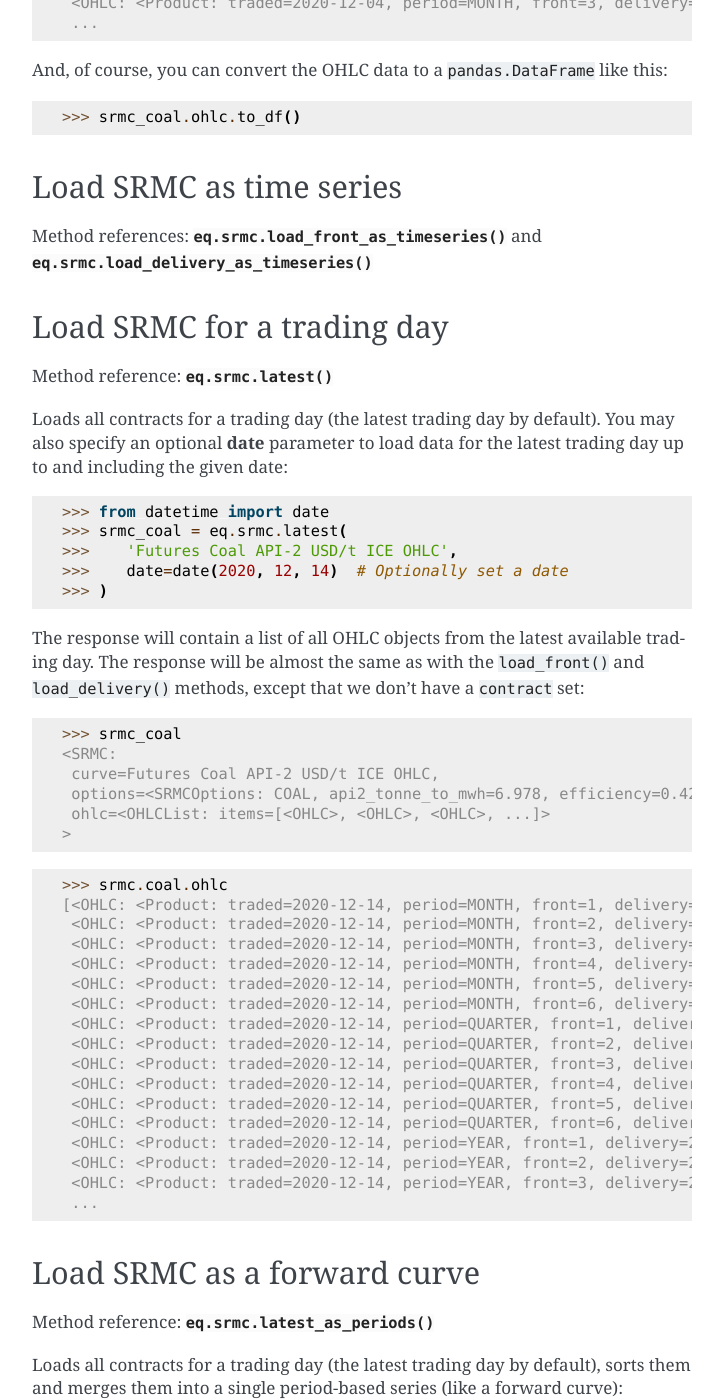
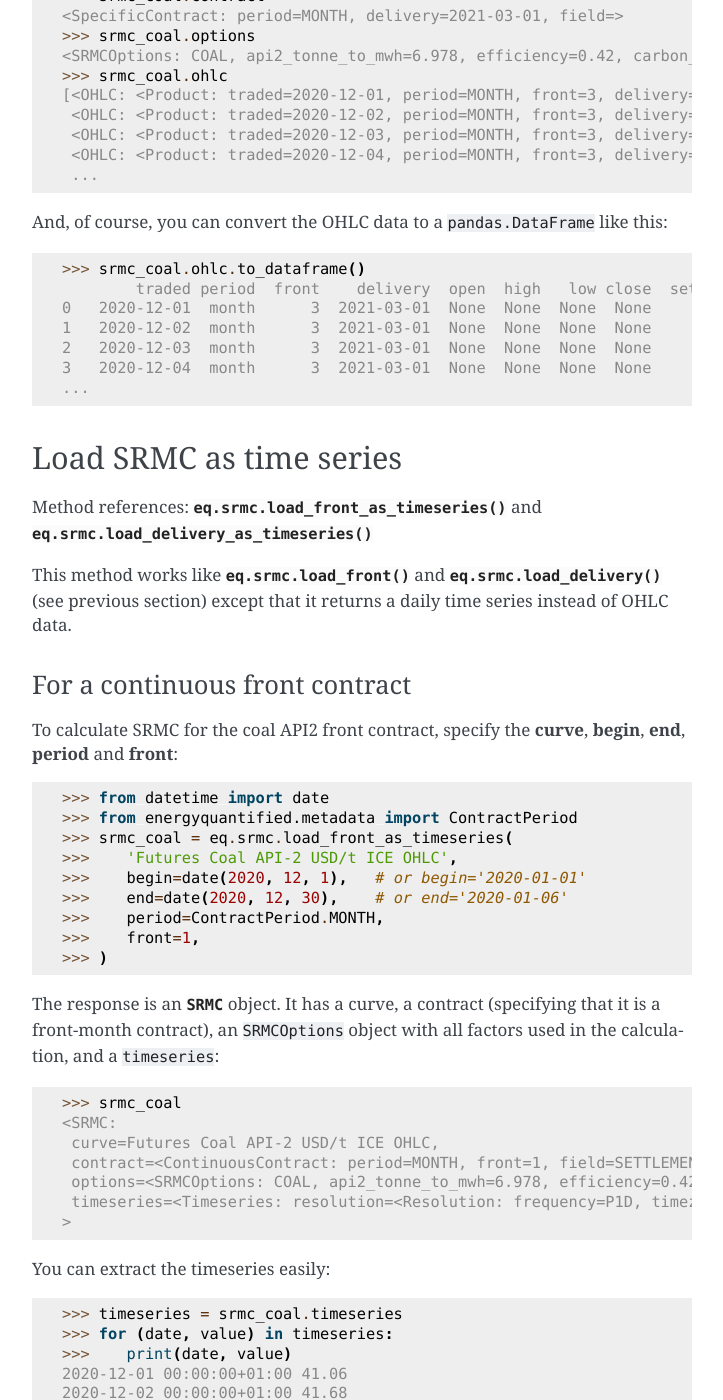
Before and after one commit to energyquantified/eq-python-client, a Sphinx documentation site: the page built from docs/userguide/srmc.rst, in a window 1280 px wide and 1400 px high, scrolled down 2725 px. Shown: the whole window, without its empty margins (388-1111 px from the left). Built offline with Sphinx 7.4.7, drawn with Linux system fonts in a browser that asks for light colours; the version number is read from the project's files by our own code; some of the changed text lies outside the part shown.

Commit message:
Full SRMC API documentation

```diff
--- a/docs/userguide/srmc.rst
+++ b/docs/userguide/srmc.rst
@@ -29,7 +29,7 @@ We calculate short-run marginal costs on-the-fly from closing prices:
    efficiency, carbon emission factor and conversion rates (except for
    currency conversion).
  * Results from SRMC calculations are in **€/MWh**. Currency conversion is
-   done by using **reference rates** from the **European Central Bank (ECB)**.
+   using **reference rates** from the **European Central Bank (ECB)**.
  * We use the **trading date** for the contract when deciding the **currency
    conversion rate** to use.
  * Some countries, such as the UK, has an **additional tax** (18 GBP/t as
@@ -39,7 +39,8 @@ We calculate short-run marginal costs on-the-fly from closing prices:
    **higher-heating value**, but the power market uses **lower-heating value**.
    We support this conversion.
 
-**Note:** When returning OHLC data, only the ``settlement`` field will be set.
+**Note:** We use settlement prices in the OHLC calculations. When returning
+OHLC data for SRMC, only the ``settlement`` field is set.
 
 More details, such as the formulas used, are available in the SRMC article on
 Energy Quantified's `Knowledge base <https://app.energyquantified.com/knowledge-base/>`_
@@ -56,11 +57,14 @@ Method references:
 Calculating historical short-run marginal costs is very similar to
 `loading historical OHLC data <../userguide/ohlc.html#load-ohlc-data>`__.
 
-However, because SRMC calculations requires you to either specify a **front**
+However, because SRMC calculations require you to either specify a **front**
 contract or a **specific** contract, we have split ``load()`` into two methods.
-The only different between ``load_front()`` and ``load_delivery()`` is that
+The difference between ``load_front()`` and ``load_delivery()`` is that
 the first requires a **front** parameter and the second requires a **delivery**
 parameter.
+
+For a continuous front contract
+^^^^^^^^^^^^^^^^^^^^^^^^^^^^^^^
 
 To calculate SRMC for the coal API2 front contract, specify the **curve**,
 **begin**, **end**, **period** and **front**:
@@ -76,7 +80,7 @@ To calculate SRMC for the coal API2 front contract, specify the **curve**,
    >>> )
 
 The response is an :py:class:`SRMC <energyquantified.data.SRMC>` object. It
-has a curve, the contract (specifying that it is a front month contract), an
+has a curve, a contract (specifying that it is a front-month contract), an
 ``SRMCOptions`` object with all factors used in the calculation, and a list of
 OHLC objects:
 
@@ -88,9 +92,12 @@ OHLC objects:
     ohlc=<OHLCList: items=[<OHLC>, <OHLC>, ...]>
    >
 
+For a specific contract
+^^^^^^^^^^^^^^^^^^^^^^^
+
 Similar to front contracts, you can get the SRMC for a specific contract by
 only changing the function to ``load_delivery()`` and swap out the **front**
-parameter with **delivery**:
+parameter with a **delivery** date:
 
    >>> from datetime import date
    >>> from energyquantified.metadata import ContractPeriod
@@ -131,8 +138,13 @@ You can extract any of these attributes:
 And, of course, you can convert the OHLC data to a ``pandas.DataFrame`` like
 this:
 
-   >>> srmc_coal.ohlc.to_df()
-
+   >>> srmc_coal.ohlc.to_dataframe()
+           traded period  front    delivery  open  high   low close  settlement volume open_interest
+   0   2020-12-01  month      3  2021-03-01  None  None  None  None       40.96   None          None
+   1   2020-12-02  month      3  2021-03-01  None  None  None  None       41.63   None          None
+   2   2020-12-03  month      3  2021-03-01  None  None  None  None       41.06   None          None
+   3   2020-12-04  month      3  2021-03-01  None  None  None  None       42.34   None          None
+   ...
 
 Load SRMC as time series
 ------------------------
@@ -142,15 +154,114 @@ Method references:
 and
 :py:meth:`eq.srmc.load_delivery_as_timeseries() <energyquantified.api.SrmcAPI.load_delivery_as_timeseries>`
 
+This method works like
+:py:meth:`eq.srmc.load_front() <energyquantified.api.SrmcAPI.load_front>`
+and :py:meth:`eq.srmc.load_delivery() <energyquantified.api.SrmcAPI.load_delivery>`
+(see previous section) except that it returns a daily time series instead of OHLC data.
+
+For a continuous front contract
+^^^^^^^^^^^^^^^^^^^^^^^^^^^^^^^
+
+To calculate SRMC for the coal API2 front contract, specify the **curve**,
+**begin**, **end**, **period** and **front**:
+
+   >>> from datetime import date
+   >>> from energyquantified.metadata import ContractPeriod
+   >>> srmc_coal = eq.srmc.load_front_as_timeseries(
+   >>>    'Futures Coal API-2 USD/t ICE OHLC',
+   >>>    begin=date(2020, 12, 1),   # or begin='2020-01-01'
+   >>>    end=date(2020, 12, 30),    # or end='2020-01-06'
+   >>>    period=ContractPeriod.MONTH,
+   >>>    front=1,
+   >>> )
+
+The response is an :py:class:`SRMC <energyquantified.data.SRMC>` object. It
+has a curve, a contract (specifying that it is a front-month contract), an
+``SRMCOptions`` object with all factors used in the calculation, and a
+``timeseries``:
+
+   >>> srmc_coal
+   <SRMC:
+    curve=Futures Coal API-2 USD/t ICE OHLC,
+    contract=<ContinuousContract: period=MONTH, front=1, field=SETTLEMENT>,
+    options=<SRMCOptions: COAL, api2_tonne_to_mwh=6.978, efficiency=0.42, carbon_emissions=0.34056, carbon_tax_area=None>,
+    timeseries=<Timeseries: resolution=<Resolution: frequency=P1D, timezone=CET>, curve="None", begin="2020-12-01 00:00:00+01:00", end="2020-12-16 00:00:00+01:00">
+   >
+
+You can extract the timeseries easily:
+
+   >>> timeseries = srmc_coal.timeseries
+   >>> for (date, value) in timeseries:
+   >>>    print(date, value)
+   2020-12-01 00:00:00+01:00 41.06
+   2020-12-02 00:00:00+01:00 41.68
+   2020-12-03 00:00:00+01:00 41.09
+   2020-12-04 00:00:00+01:00 42.41
+   2020-12-05 00:00:00+01:00 None
+   2020-12-06 00:00:00+01:00 None
+   2020-12-07 00:00:00+01:00 41.92
+   2020-12-08 00:00:00+01:00 41.95
+   ...
+
+Notice that there are empty values during the weekend (5 December and 6
+December). That is because there are no trades during these days.
+
+For a specific contract
+^^^^^^^^^^^^^^^^^^^^^^^
+
+To calculate SRMC for the coal API2 front contract, specify the **curve**,
+**begin**, **end**, **period** and **delivery** date:
+
+   >>> from datetime import date
+   >>> from energyquantified.metadata import ContractPeriod
+   >>> srmc_coal = eq.srmc.load_delivery_as_timeseries(
+   >>>    'Futures Coal API-2 USD/t ICE OHLC',
+   >>>    begin=date(2020, 12, 1),
+   >>>    end=date(2020, 12, 30),
+   >>>    period=ContractPeriod.MONTH,
+   >>>    delivery=date(2021, 3, 1),  # March 2021
+   >>> )
+
+The response is an :py:class:`SRMC <energyquantified.data.SRMC>` object. It
+has a curve, a contract (specifying that it is the March 2021-contract), an
+``SRMCOptions`` object with all factors used in the calculation, and a
+``timeseries``:
+
+   >>> srmc_coal
+   <SRMC:
+    curve=Futures Coal API-2 USD/t ICE OHLC,
+    contract=<SpecificContract: period=MONTH, delivery=2021-03-01, field=SETTLEMENT>,
+    options=<SRMCOptions: COAL, api2_tonne_to_mwh=6.978, efficiency=0.42, carbon_emissions=0.34056, carbon_tax_area=None>,
+    timeseries=<Timeseries: resolution=<Resolution: frequency=P1D, timezone=CET>, curve="None", begin="2020-12-01 00:00:00+01:00", end="2020-12-16 00:00:00+01:00">
+   >
+
+You can convert the time series to a ``pandas.DataFrame`` easily:
+
+   >>> srmc_coal.timeseries.to_dataframe()
+                             Futures Coal API-2 USD/t ICE OHLC
+                                   month 2021-03-01 settlement
+   <BLANKLINE>
+   date
+   2020-12-01 00:00:00+01:00                             40.96
+   2020-12-02 00:00:00+01:00                             41.63
+   2020-12-03 00:00:00+01:00                             41.06
+   2020-12-04 00:00:00+01:00                             42.34
+   2020-12-05 00:00:00+01:00                               NaN
+   2020-12-06 00:00:00+01:00                               NaN
+   2020-12-07 00:00:00+01:00                             41.83
+   2020-12-08 00:00:00+01:00                             41.90
+   ...
+
 
 Load SRMC for a trading day
 ---------------------------
 
 Method reference: :py:meth:`eq.srmc.latest() <energyquantified.api.SrmcAPI.latest>`
 
-Loads all contracts for a trading day (the latest trading day by default). You
-may also specify an optional **date** parameter to load data for the latest
-trading day up to and including the given date:
+This method loads all contracts for a trading day (the latest trading day by
+default) and calculates the SRMC for each of them. You may also specify an
+optional **date** parameter to load data for the latest trading day up to and
+including the given date:
 
    >>> from datetime import date
    >>> srmc_coal = eq.srmc.latest(
@@ -159,8 +270,8 @@ trading day up to and including the given date:
    >>> )
 
 The response will contain a list of all OHLC objects from the latest available
-trading day. The response will be almost the same as with the ``load_front()``
-and ``load_delivery()`` methods, except that we don't have a ``contract`` set:
+trading day. The response will be almost the same as for ``load_front()``
+and ``load_delivery()``, except that we don't have a ``contract`` set:
 
    >>> srmc_coal
    <SRMC:
@@ -173,15 +284,9 @@ and ``load_delivery()`` methods, except that we don't have a ``contract`` set:
    [<OHLC: <Product: traded=2020-12-14, period=MONTH, front=1, delivery=2021-01-01>, open=, high=, low=, close=, settlement=44.15, volume=, open_interest=>,
     <OHLC: <Product: traded=2020-12-14, period=MONTH, front=2, delivery=2021-02-01>, open=, high=, low=, close=, settlement=44.07, volume=, open_interest=>,
     <OHLC: <Product: traded=2020-12-14, period=MONTH, front=3, delivery=2021-03-01>, open=, high=, low=, close=, settlement=43.94, volume=, open_interest=>,
-    <OHLC: <Product: traded=2020-12-14, period=MONTH, front=4, delivery=2021-04-01>, open=, high=, low=, close=, settlement=43.83, volume=, open_interest=>,
-    <OHLC: <Product: traded=2020-12-14, period=MONTH, front=5, delivery=2021-05-01>, open=, high=, low=, close=, settlement=43.79, volume=, open_interest=>,
-    <OHLC: <Product: traded=2020-12-14, period=MONTH, front=6, delivery=2021-06-01>, open=, high=, low=, close=, settlement=43.76, volume=, open_interest=>,
     <OHLC: <Product: traded=2020-12-14, period=QUARTER, front=1, delivery=2021-01-01>, open=, high=, low=, close=, settlement=44.05, volume=, open_interest=>,
     <OHLC: <Product: traded=2020-12-14, period=QUARTER, front=2, delivery=2021-04-01>, open=, high=, low=, close=, settlement=43.79, volume=, open_interest=>,
     <OHLC: <Product: traded=2020-12-14, period=QUARTER, front=3, delivery=2021-07-01>, open=, high=, low=, close=, settlement=43.68, volume=, open_interest=>,
-    <OHLC: <Product: traded=2020-12-14, period=QUARTER, front=4, delivery=2021-10-01>, open=, high=, low=, close=, settlement=43.62, volume=, open_interest=>,
-    <OHLC: <Product: traded=2020-12-14, period=QUARTER, front=5, delivery=2022-01-01>, open=, high=, low=, close=, settlement=43.98, volume=, open_interest=>,
-    <OHLC: <Product: traded=2020-12-14, period=QUARTER, front=6, delivery=2022-04-01>, open=, high=, low=, close=, settlement=44.0, volume=, open_interest=>,
     <OHLC: <Product: traded=2020-12-14, period=YEAR, front=1, delivery=2021-01-01>, open=, high=, low=, close=, settlement=43.78, volume=, open_interest=>,
     <OHLC: <Product: traded=2020-12-14, period=YEAR, front=2, delivery=2022-01-01>, open=, high=, low=, close=, settlement=44.04, volume=, open_interest=>,
     <OHLC: <Product: traded=2020-12-14, period=YEAR, front=3, delivery=2023-01-01>, open=, high=, low=, close=, settlement=44.43, volume=, open_interest=>,
```
Also changed, not shown: other parts of docs/userguide/srmc.rst (+1 -1 lines).
